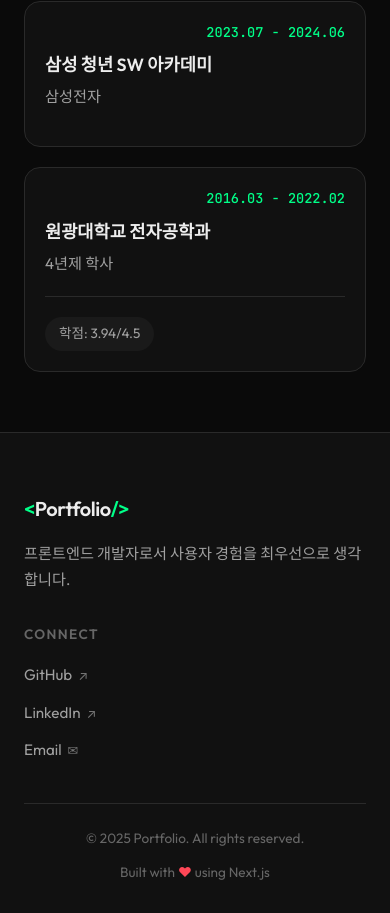
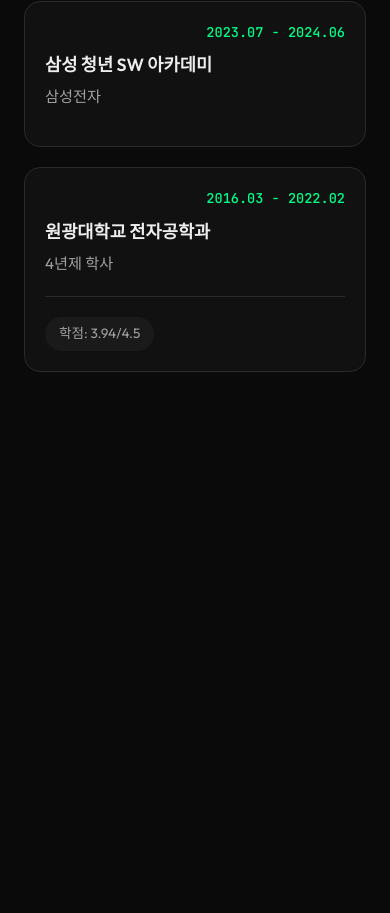
Before and after one commit to wjdxodbs/portfolio, a Next.js app: page / in a window 390 px wide. Shown: the part 3480-4393 px from the top of the page. After the commit the page ends 3912 px from the top, so only its background shows below. Built offline with nearby package versions, Linux system fonts and the light colour scheme.

Commit message:
refactor: Footer 섹션 제거

```diff
--- a/src/app/components/Footer.module.css
+++ /dev/null
@@ -1,116 +0,0 @@
-.footer {
-  background: var(--background-secondary);
-  border-top: 1px solid var(--border);
-  padding: 60px 0 30px;
-}
-
-.container {
-  max-width: var(--container-width);
-  margin: 0 auto;
-  padding: 0 24px;
-}
-
-.content {
-  display: flex;
-  justify-content: space-between;
-  align-items: flex-start;
-  gap: 48px;
-  padding-bottom: 40px;
-  border-bottom: 1px solid var(--border);
-}
-
-.brand {
-  max-width: 400px;
-}
-
-.logo {
-  font-size: 1.25rem;
-  font-weight: 600;
-  letter-spacing: -0.02em;
-}
-
-.logoAccent {
-  color: var(--accent);
-}
-
-.tagline {
-  margin-top: 16px;
-  color: var(--foreground-secondary);
-  font-size: 0.95rem;
-  line-height: 1.7;
-}
-
-.links {
-  text-align: right;
-}
-
-.linksTitle {
-  font-size: 0.85rem;
-  font-weight: 600;
-  text-transform: uppercase;
-  letter-spacing: 0.1em;
-  color: var(--foreground-muted);
-  margin-bottom: 16px;
-}
-
-.socialList {
-  display: flex;
-  flex-direction: column;
-  gap: 12px;
-}
-
-.socialLink {
-  display: inline-flex;
-  align-items: center;
-  gap: 6px;
-  color: var(--foreground-secondary);
-  font-size: 0.95rem;
-  transition: color var(--transition-fast);
-}
-
-.socialLink:hover {
-  color: var(--accent);
-}
-
-.icon {
-  font-size: 0.8rem;
-  opacity: 0.7;
-}
-
-.bottom {
-  display: flex;
-  justify-content: space-between;
-  align-items: center;
-  padding-top: 24px;
-}
-
-.copyright {
-  color: var(--foreground-muted);
-  font-size: 0.85rem;
-}
-
-.builtWith {
-  color: var(--foreground-muted);
-  font-size: 0.85rem;
-}
-
-.heart {
-  color: #ff4757;
-}
-
-@media (max-width: 768px) {
-  .content {
-    flex-direction: column;
-    gap: 32px;
-  }
-
-  .links {
-    text-align: left;
-  }
-
-  .bottom {
-    flex-direction: column;
-    gap: 12px;
-    text-align: center;
-  }
-}
--- a/src/app/components/Footer.tsx
+++ /dev/null
@@ -1,58 +0,0 @@
-import styles from './Footer.module.css';
-
-const socialLinks = [
-  { href: 'https://github.com', label: 'GitHub', icon: '↗' },
-  { href: 'https://linkedin.com', label: 'LinkedIn', icon: '↗' },
-  { href: 'mailto:hello@example.com', label: 'Email', icon: '✉' },
-];
-
-export default function Footer() {
-  const currentYear = new Date().getFullYear();
-
-  return (
-    <footer className={styles.footer}>
-      <div className={styles.container}>
-        <div className={styles.content}>
-          <div className={styles.brand}>
-            <span className={styles.logo}>
-              <span className={styles.logoAccent}>&lt;</span>
-              Portfolio
-              <span className={styles.logoAccent}>/&gt;</span>
-            </span>
-            <p className={styles.tagline}>
-              프론트엔드 개발자로서 사용자 경험을 최우선으로 생각합니다.
-            </p>
-          </div>
-
-          <div className={styles.links}>
-            <h4 className={styles.linksTitle}>Connect</h4>
-            <ul className={styles.socialList}>
-              {socialLinks.map((link) => (
-                <li key={link.label}>
-                  <a
-                    href={link.href}
-                    target="_blank"
-                    rel="noopener noreferrer"
-                    className={styles.socialLink}
-                  >
-                    {link.label}
-                    <span className={styles.icon}>{link.icon}</span>
-                  </a>
-                </li>
-              ))}
-            </ul>
-          </div>
-        </div>
-
-        <div className={styles.bottom}>
-          <p className={styles.copyright}>
-            © {currentYear} Portfolio. All rights reserved.
-          </p>
-          <p className={styles.builtWith}>
-            Built with <span className={styles.heart}>♥</span> using Next.js
-          </p>
-        </div>
-      </div>
-    </footer>
-  );
-}
--- a/src/app/layout.tsx
+++ b/src/app/layout.tsx
@@ -1,12 +1,19 @@
 import type { Metadata } from "next";
 import "./globals.css";
 import Header from "./components/Header";
-import Footer from "./components/Footer";
 
 export const metadata: Metadata = {
   title: "홍길동 | Frontend Developer Portfolio",
-  description: "프론트엔드 개발자 홍길동의 포트폴리오입니다. React, TypeScript, Next.js를 활용한 웹 개발",
-  keywords: ["프론트엔드", "개발자", "포트폴리오", "React", "TypeScript", "Next.js"],
+  description:
+    "프론트엔드 개발자 홍길동의 포트폴리오입니다. React, TypeScript, Next.js를 활용한 웹 개발",
+  keywords: [
+    "프론트엔드",
+    "개발자",
+    "포트폴리오",
+    "React",
+    "TypeScript",
+    "Next.js",
+  ],
 };
 
 export default function RootLayout({
@@ -19,7 +26,6 @@ export default function RootLayout({
       <body>
         <Header />
         <main>{children}</main>
-        <Footer />
       </body>
     </html>
   );
```
